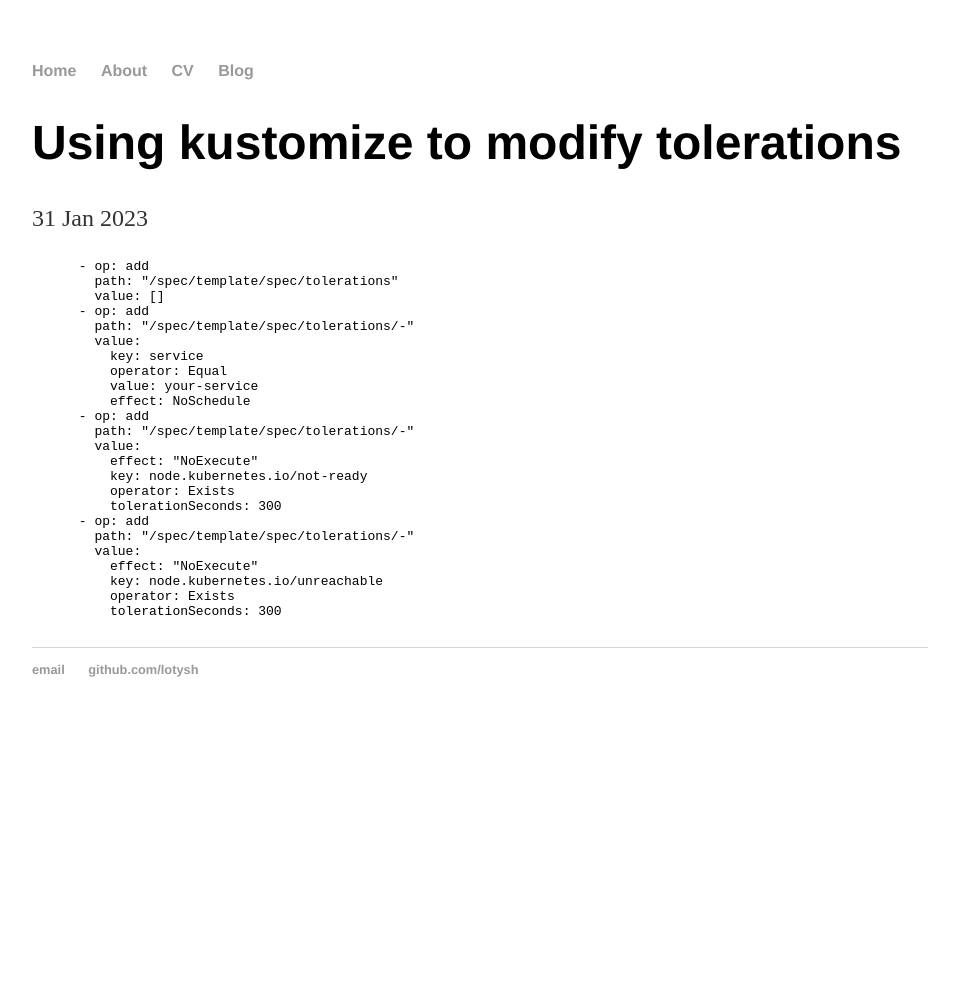
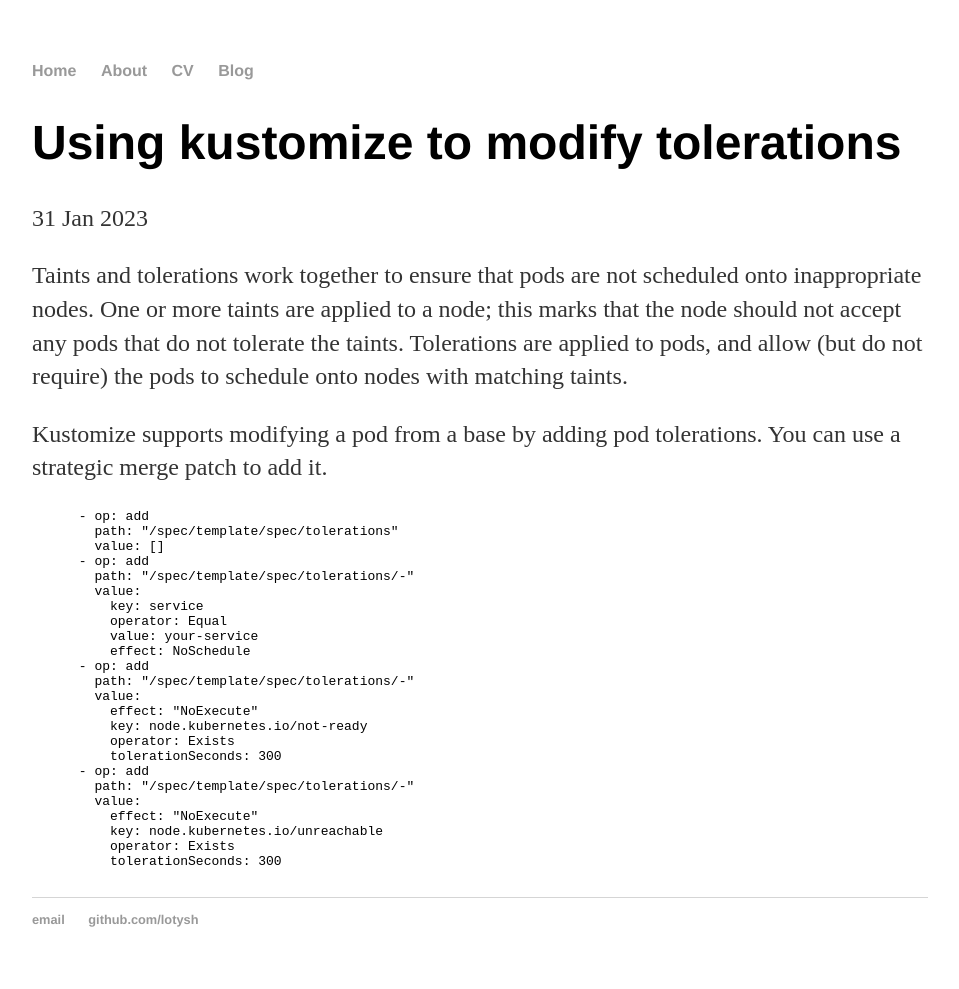
Before and after one commit to lotysh/lotysh.github.io, a Jekyll site: the page built from _posts/2020-05-06-kustomize-tolerations.md, in a window 1280 px wide. Shown: the whole page, without its empty margins (160-1119 px from the left). Built offline with Jekyll 4.4.1, drawn with Linux system fonts in a browser that asks for light colours; before the commit the page ends 900 px from its top, so only the background shows below that.

Commit message:
Update 2020-05-06-kustomize-tolerations.md

````diff
--- a/_posts/2020-05-06-kustomize-tolerations.md
+++ b/_posts/2020-05-06-kustomize-tolerations.md
@@ -3,6 +3,10 @@ layout: post
 title: "Using kustomize to modify tolerations "
 date: 2023-01-31
 ---
+
+Taints and tolerations work together to ensure that pods are not scheduled onto inappropriate nodes. One or more taints are applied to a node; this marks that the node should not accept any pods that do not tolerate the taints. Tolerations are applied to pods, and allow (but do not require) the pods to schedule onto nodes with matching taints.
+
+Kustomize supports modifying a pod from a base by adding pod tolerations. You can use a strategic merge patch to add it.
 
 ```
       - op: add
````
